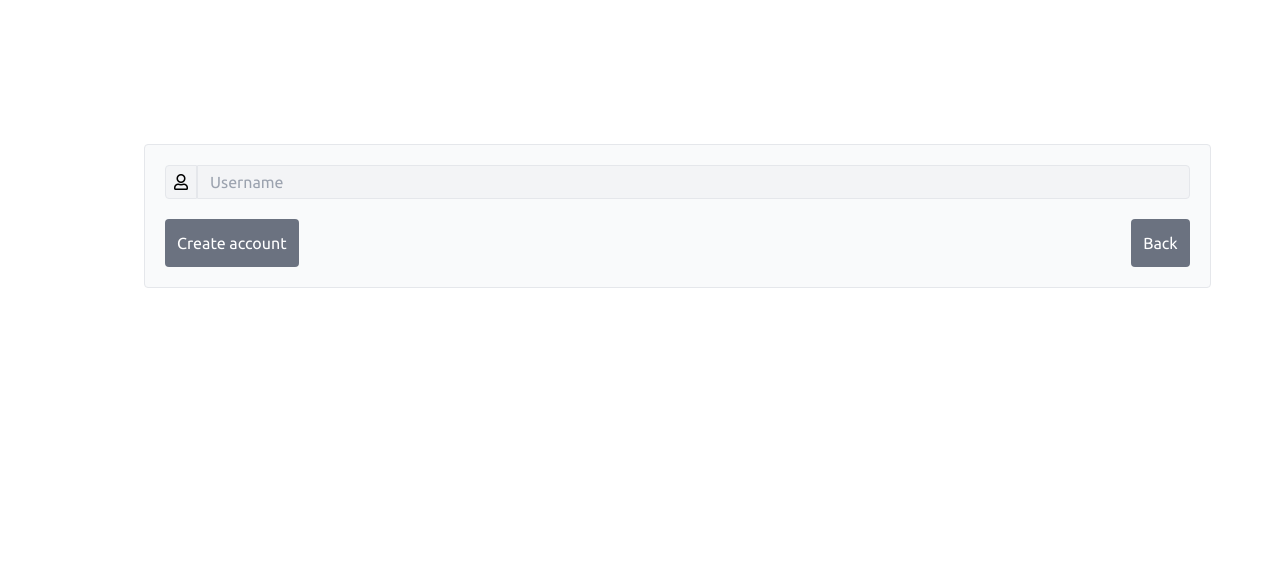
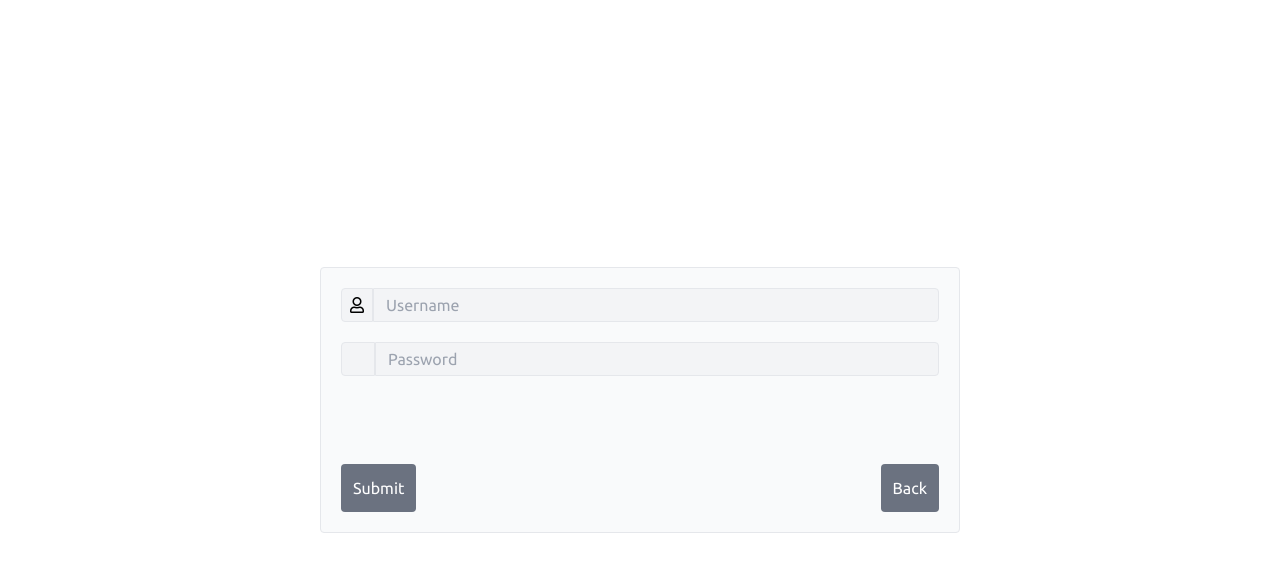
Before and after one commit to Gani-laboratory/socket-client, a React (Create React App) app: page /auth in a window 1280 px wide. Shown: the top 572 px of the page. Built offline with nearby package versions, Linux system fonts and the light colour scheme.

Commit message:
styling Auth component

```diff
--- a/src/Components/Auth.tsx
+++ b/src/Components/Auth.tsx
@@ -1,13 +1,21 @@
 export default function Register() {
   return (
-    <div className="flex flex-col w-10/12 m-36 p-5 bg-gray-50 border rounded gap-5 font-ubuntu">
-      <div className="flex items-center rounded">
-        <i className="far fa-user rounded-l border bg-gray-100 p-2"></i>
-        <input className="rounded-r border border-l-none bg-gray-100 focus:outline-none p-1 px-3 lg:w-full w-1/2" type="text" name="username" placeholder="Username" />
-      </div>
-      <div className="flex justify-between">
-        <button className="p-3 bg-gray-500 rounded text-white">Create account</button>
-        <button className="p-3 bg-gray-500 rounded text-white">Back</button>
+    <div className="flex absolute w-full h-full">
+      <div className="flex flex-col m-auto w-1/2 h-1/3 p-5 bg-gray-50 border rounded gap-5 justify-between font-ubuntu">
+        <div className="flex flex-col gap-5 rounded">
+          <div className="flex">
+            <i className="far fa-user rounded-l border bg-gray-100 p-2"></i>
+            <input className="rounded-r border border-l-none bg-gray-100 focus:outline-none p-1 px-3 lg:w-full w-1/2" type="text" name="username" placeholder="Username" />
+          </div>
+          <div className="flex">
+            <i className="far fa-fingerprint rounded-l border bg-gray-100 p-2"></i>
+            <input className="rounded-r border border-l-none bg-gray-100 focus:outline-none p-1 px-3 lg:w-full w-1/2" type="text" name="username" placeholder="Password" />
+          </div>
+        </div>
+        <div className="flex justify-between">
+          <button className="p-3 bg-gray-500 rounded text-white">Submit</button>
+          <button className="p-3 bg-gray-500 rounded text-white">Back</button>
+        </div>
       </div>
     </div>
   )
```
